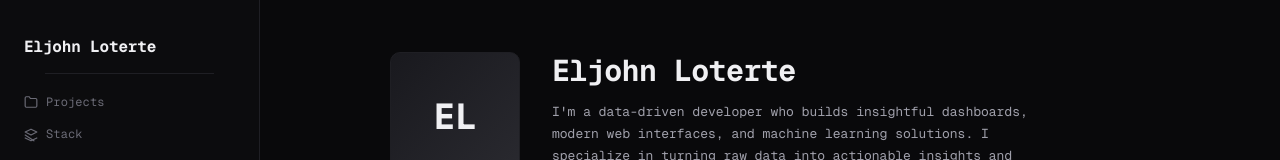
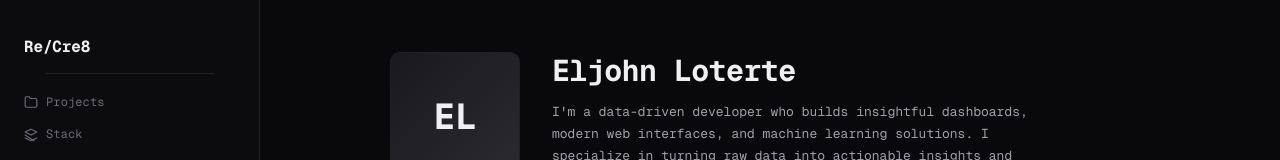
Before and after one commit to Eljohn-Loterte/Portfolio, a React (Vite) app: page / in a window 1280 px wide. Shown: the top 160 px of the page. Built offline with nearby package versions, Linux system fonts and the light colour scheme; no server answers.

Commit message:
add logo on the sidebar

```diff
--- a/src/components/Sidebar.jsx
+++ b/src/components/Sidebar.jsx
@@ -164,7 +164,7 @@ export default function Sidebar({ activeSection, isOpen, onClose, theme, onToggl
           onClick={handleNameClick}
           title="Return to Home"
         >
-          {profile.name}
+          {profile.logo}
         </button>
 
         {/* Divider */}
--- a/src/data/portfolioData.js
+++ b/src/data/portfolioData.js
@@ -17,6 +17,7 @@ function createPlaceholder(title, bg1, bg2) {
 }
 
 export const profile = {
+  logo: "Re/Cre8",
   name: "Eljohn Loterte",
   initials: "EL",
   title: "Data Analytics · Front-End Dev · Data Science",
```
